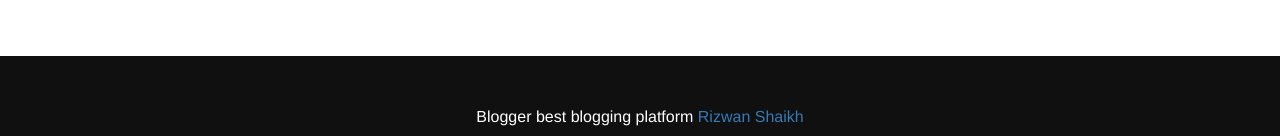
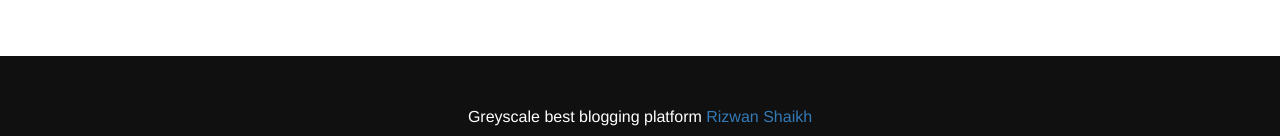
Before and after one commit to rizwans-cuelogic/cherrypy-blog, a Python web app: template templates/home.html in a window 1280 px wide. Shown: the part 661-797 px from the top of the page. Run offline with Jinja, Linux system fonts and the light colour scheme; the template is opened without the code that fills it, so the values that code supplies are empty; some libraries are stand-ins or nearby versions.

Commit message:
change in footer

```diff
--- a/templates/base.html
+++ b/templates/base.html
@@ -51,7 +51,7 @@
 
 		{% endblock %}
 <footer class="container-fluid bg-4 text-center">
-  <p class="middle">Blogger best blogging platform <a href="#">Rizwan Shaikh</a></p>
+  <p class="middle">Greyscale best blogging platform <a href="#">Rizwan Shaikh</a></p>
 </footer>
 
 {% block bottomcontent %}
```
Also changed, not shown: 3 other files.
